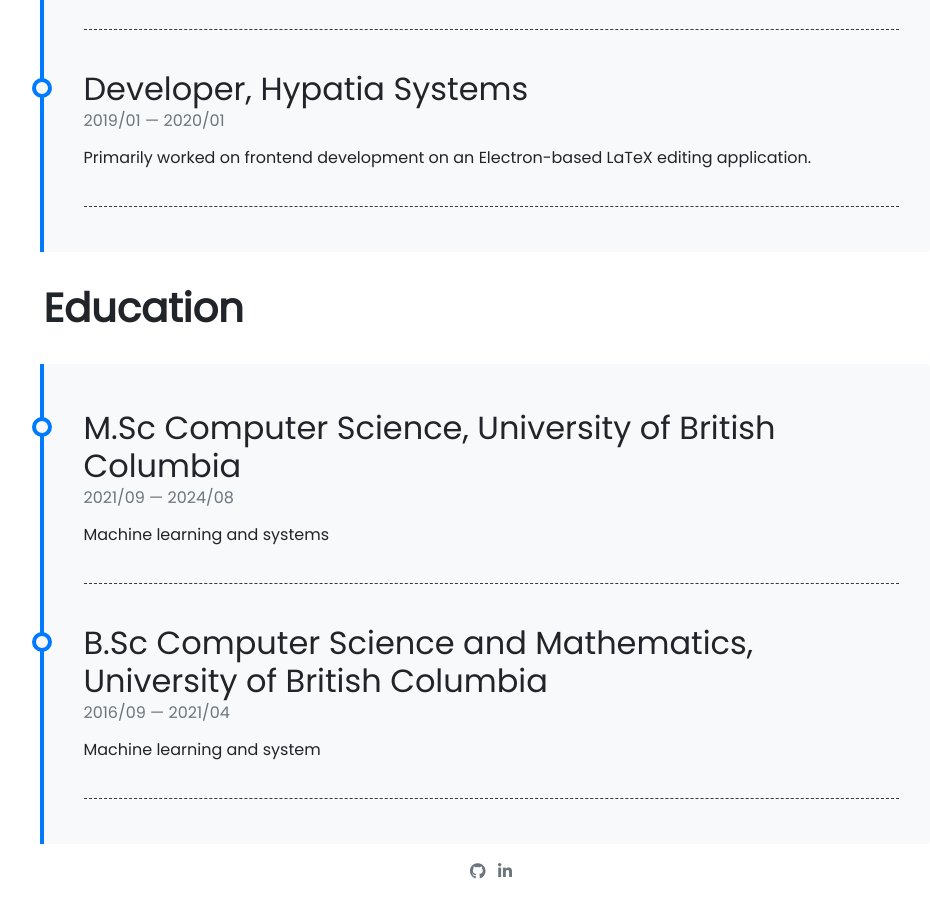
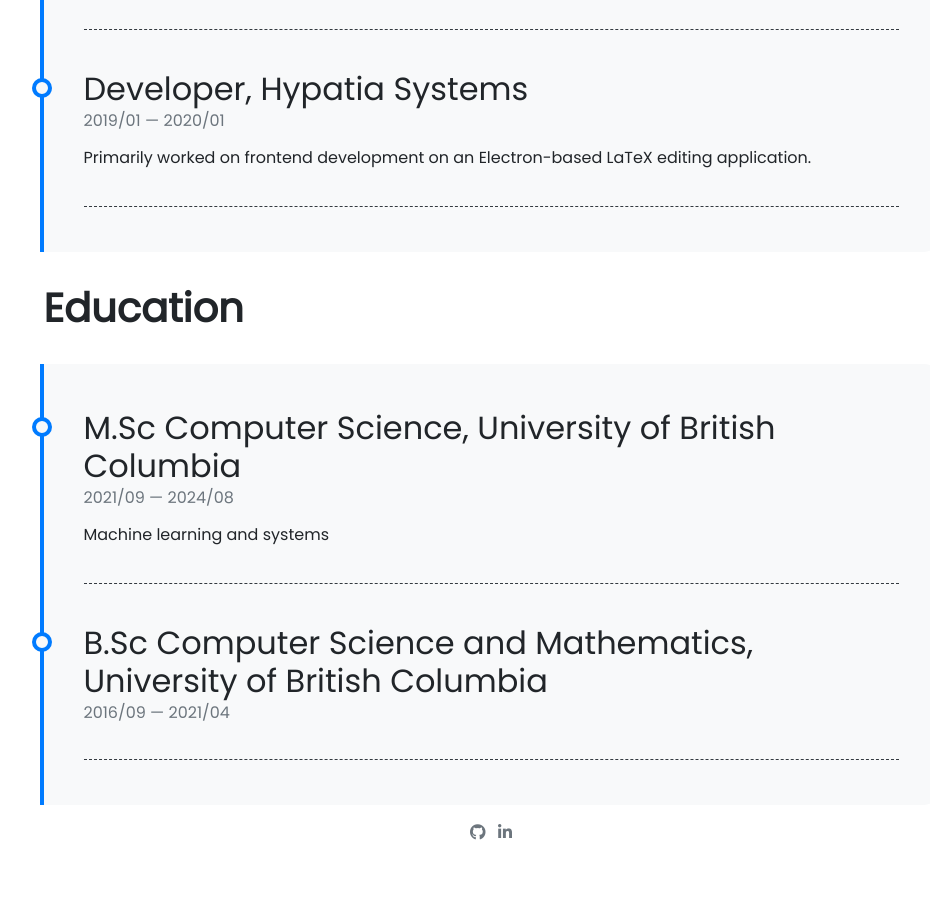
Before and after one commit to hlyli/hlyli.github.io, a Jekyll site: the page built from pages/about.md, in a window 1280 px wide and 900 px high, scrolled down 1178 px. Shown: the whole window, without its empty margins (149-1079 px from the left). Built offline with Jekyll 4.4.1, drawn with Linux system fonts in a browser that asks for light colours; after the commit the page ends 2039 px from its top, so only the background shows below that.

Commit message:
Fix error

```diff
--- a/_data/education.yml
+++ b/_data/education.yml
@@ -5,4 +5,4 @@
 - title: B.Sc Computer Science and Mathematics, University of British Columbia
   from: 2016/09
   to: 2021/04
-  description: Machine learning and system
+  description:
```
